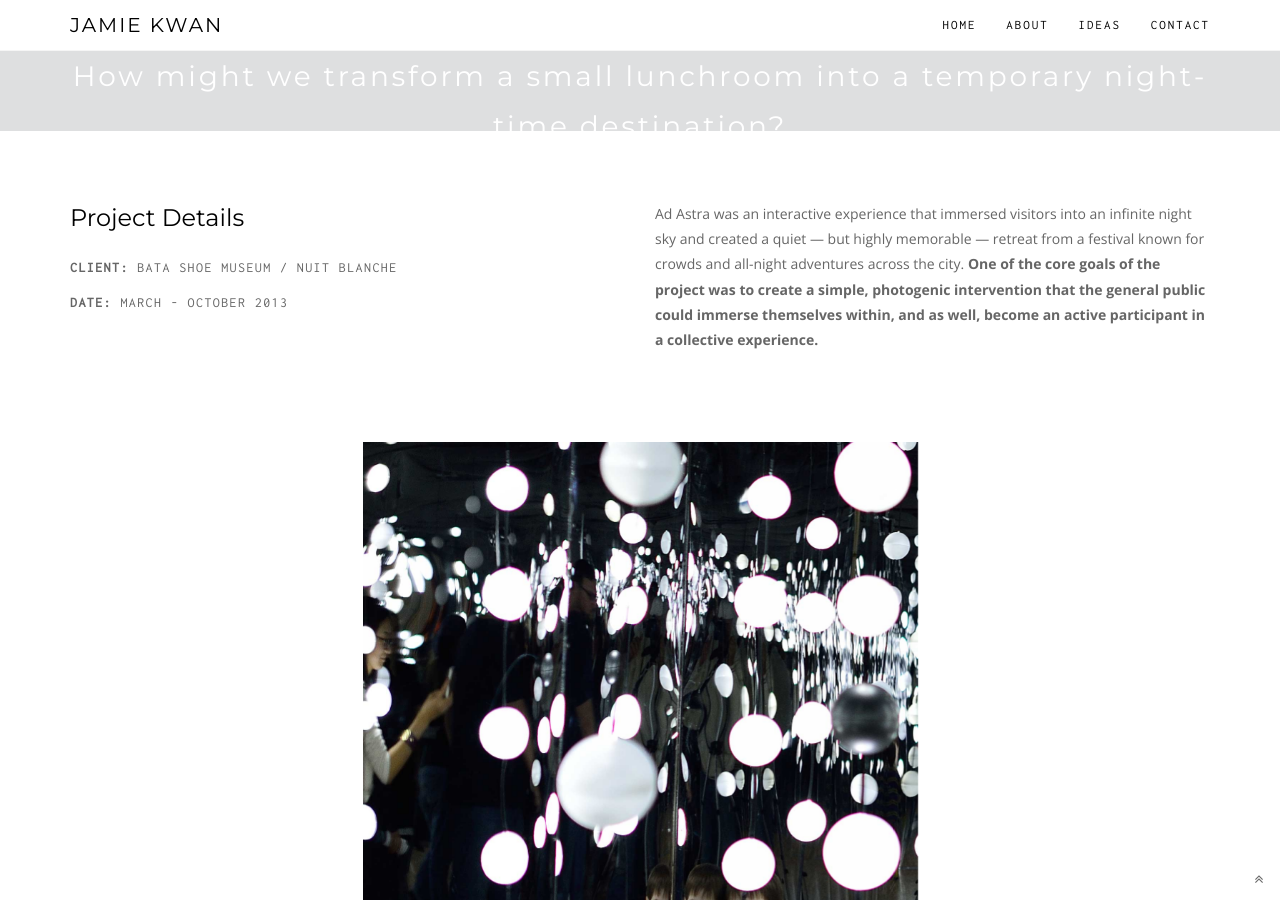
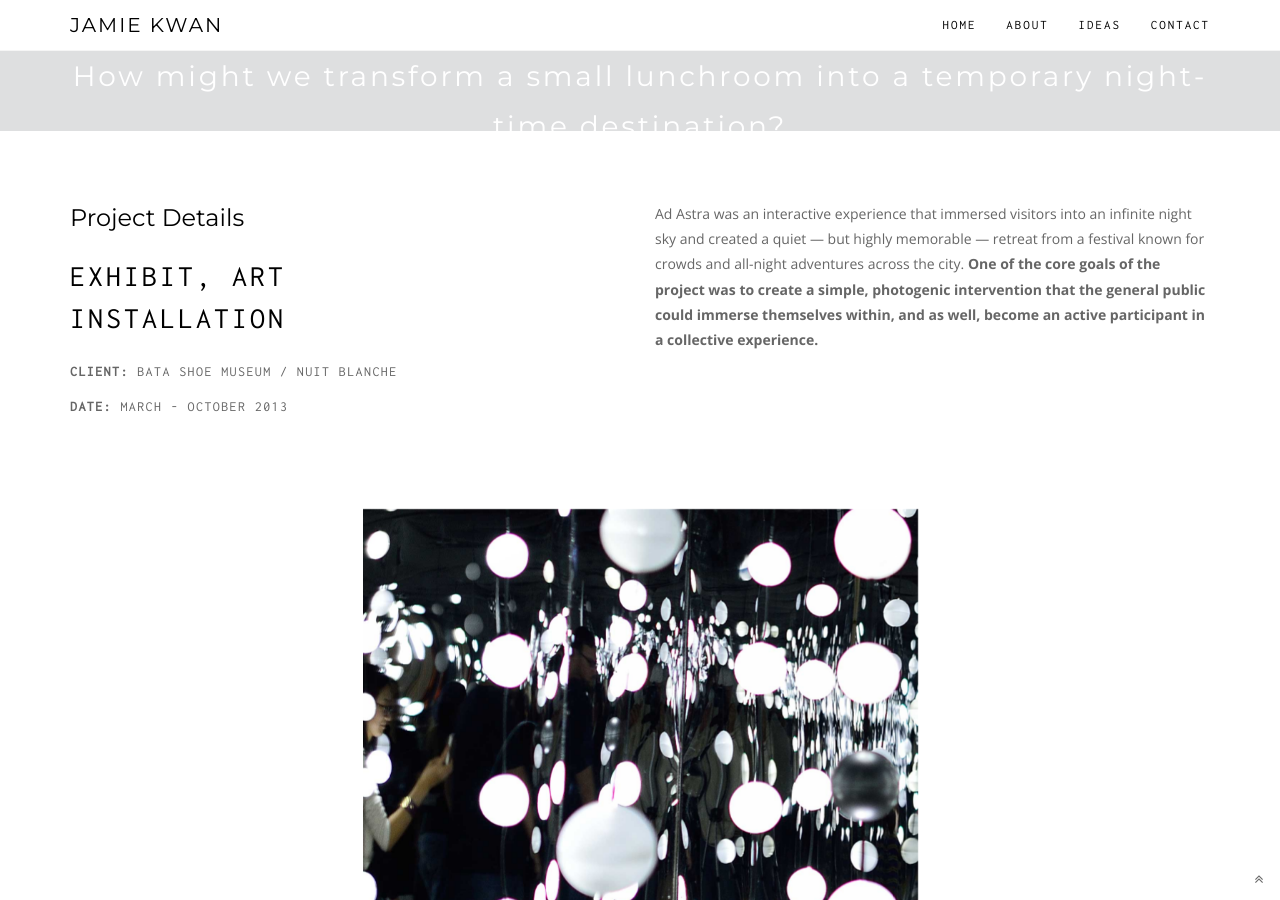
Before and after one commit to jmk91/jamiemkwan, a Jekyll site: the page built from ad-astra.html, in a window 1280 px wide and 900 px high, scrolled down 769 px. Built offline with Jekyll 4.4.1, drawn with Linux system fonts in a browser that asks for light colours; comment, search, counter and statistics services are not loaded.

Commit message:
add category

```diff
--- a/_layouts/portfolio.html
+++ b/_layouts/portfolio.html
@@ -42,6 +42,7 @@ title: Jamie Kwan | Experience Design & Strategy
 
 						<div class="work-details wow fadeInUp">
 							<h3 class="work-details-title font-alt">Project Details</h3>
+							{% for text in page.category %}<h2 class="work-details-title font-inc">{{ page.category }}</h2>{% endfor %}
 							<ul>
 								{% for text in page.client %}<li class="font-inc"><strong>Client: </strong>{{page.client}}</li>{% endfor %}
 
--- a/ad-astra.html
+++ b/ad-astra.html
@@ -18,6 +18,7 @@ images:
   - image_path: ../assets/images/projects/ad-astra/4.jpg
     title: Ad Astra
 
+category: Exhibit, Art Installation
 client: "Bata Shoe Museum / Nuit Blanche"
 date: "March - October 2013"
 
```
